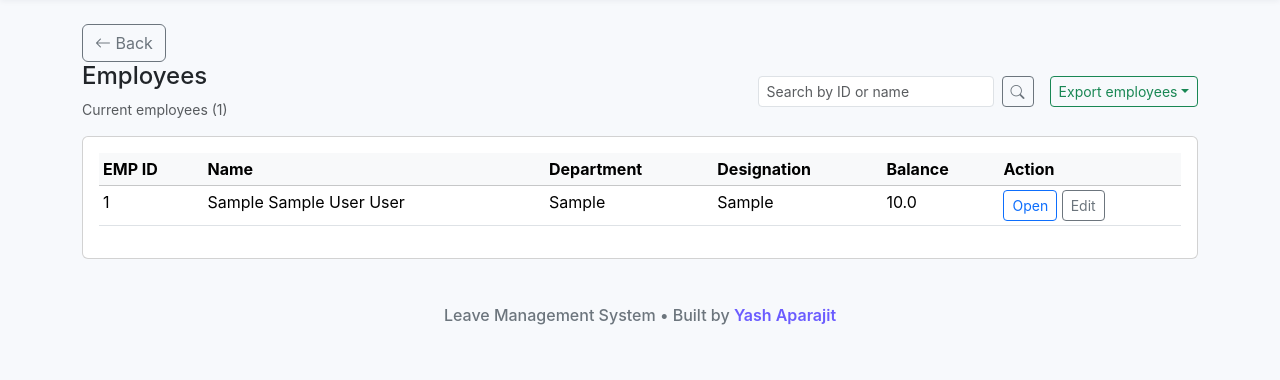
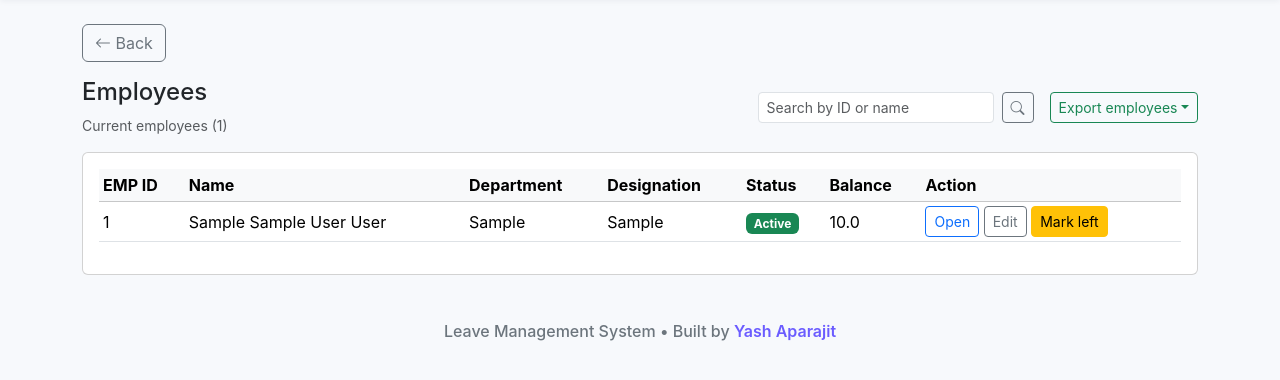
Before and after one commit to Yash-Aparajit/Leave-Management-System, a Flask app: page /employees_list in a window 1280 px wide. Shown: the part 55-435 px from the top of the page. Run offline with Flask 3, Linux system fonts and the light colour scheme; the visitor is signed in with stand-in values (Sample User, id 1); tables that the repository leaves empty hold one stand-in row (values such as "Sample post").

Commit message:
Enhance employees list with status and layout changes
Updated employee list template to include status and improved layout.

```diff
--- a/templates/employees_list.html
+++ b/templates/employees_list.html
@@ -4,11 +4,12 @@
 {% block content %}
 <a class="btn btn-outline-secondary back-btn" href="{{ url_for('index') }}"><i class="bi bi-arrow-left"></i> Back</a>
 
-<div class="d-flex align-items-center justify-content-between mb-3">
+<div class="d-flex align-items-center justify-content-between mb-3 mt-3">
   <div>
     <h4>Employees</h4>
     <div class="small text-muted">Current employees ({{ total or employees|length }})</div>
   </div>
+
   <div class="d-flex align-items-center gap-2">
     <form class="d-flex" method="get" action="{{ url_for('employees_list') }}">
       <input name="q" class="form-control form-control-sm" placeholder="Search by ID or name" value="{{ q }}">
@@ -28,22 +29,53 @@
 <div class="card p-3">
   {% if employees %}
     <div class="table-responsive">
-      <table class="table table-sm">
+      <table class="table table-sm align-middle">
         <thead class="table-light">
-          <tr><th>EMP ID</th><th>Name</th><th>Department</th><th>Designation</th><th>Balance</th><th>Action</th></tr>
+          <tr>
+            <th>EMP ID</th>
+            <th>Name</th>
+            <th>Department</th>
+            <th>Designation</th>
+            <th>Status</th>
+            <th>Balance</th>
+            <th>Action</th>
+          </tr>
         </thead>
         <tbody>
           {% for e in employees %}
-            <tr>
+            <tr class="{% if e.status == 'left' %}table-secondary{% endif %}">
               <td>{{ e.employee_id }}</td>
               <td>{{ e.first_name }} {% if e.middle_name %}{{ e.middle_name }}{% endif %} {{ e.last_name }}</td>
               <td>{{ e.department or '-' }}</td>
               <td>{{ e.designation or '-' }}</td>
+              <td>
+                {% if e.status == 'left' %}
+                  <span class="badge bg-secondary">Left</span>
+                  {% if e.left_date %}<div class="small text-muted">on {{ e.left_date|nice_date }}</div>{% endif %}
+                {% else %}
+                  <span class="badge bg-success">Active</span>
+                {% endif %}
+              </td>
               <td>{{ balances.get(e.id, 0) }}</td>
               <td>
                 <a class="btn btn-sm btn-outline-primary" href="{{ url_for('employee_detail', emp_id=e.id) }}">Open</a>
+
                 {% if session.get('role') in ('developer','admin_master') or has_permission('can_edit_employee') %}
                   <a class="btn btn-sm btn-outline-secondary" href="{{ url_for('edit_employee', emp_id=e.id) }}">Edit</a>
+                {% endif %}
+
+                {% if e.status == 'active' %}
+                  {# Quick 'mark left' helper: opens remove page with employee id prefilled via query param #}
+                  <a class="btn btn-sm btn-warning" href="{{ url_for('remove_employee') }}?employee_id={{ e.employee_id }}">Mark left</a>
+
+                {% else %}
+                  {# Reactivate option only for master/dev (safety) #}
+                  {% if session.get('role') in ('developer','admin_master') %}
+                    <form method="post" action="{{ url_for('reactivate_employee') }}" style="display:inline;">
+                      <input type="hidden" name="employee_id" value="{{ e.employee_id }}">
+                      <button class="btn btn-sm btn-success" type="submit">Reactivate</button>
+                    </form>
+                  {% endif %}
                 {% endif %}
               </td>
             </tr>
@@ -54,7 +86,6 @@
 
     {% if total and total > per_page %}
       <nav aria-label="pagination">
-        <!-- basic pager -->
         <ul class="pagination pagination-sm">
           {% if page > 1 %}
             <li class="page-item"><a class="page-link" href="{{ url_for('employees_list', page=page-1, q=q, status=status) }}">Prev</a></li>
@@ -66,6 +97,7 @@
         </ul>
       </nav>
     {% endif %}
+
   {% else %}
     <div class="text-muted">No employees found.</div>
   {% endif %}
```
